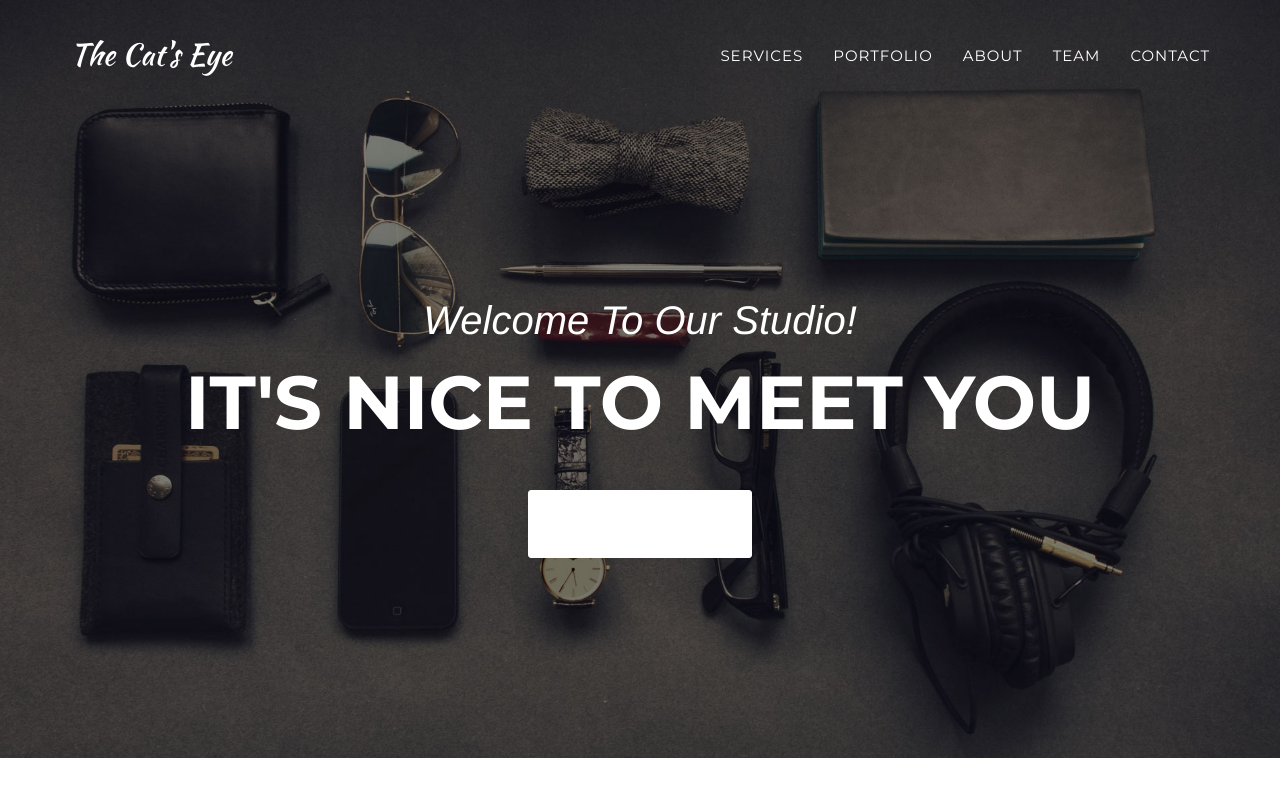
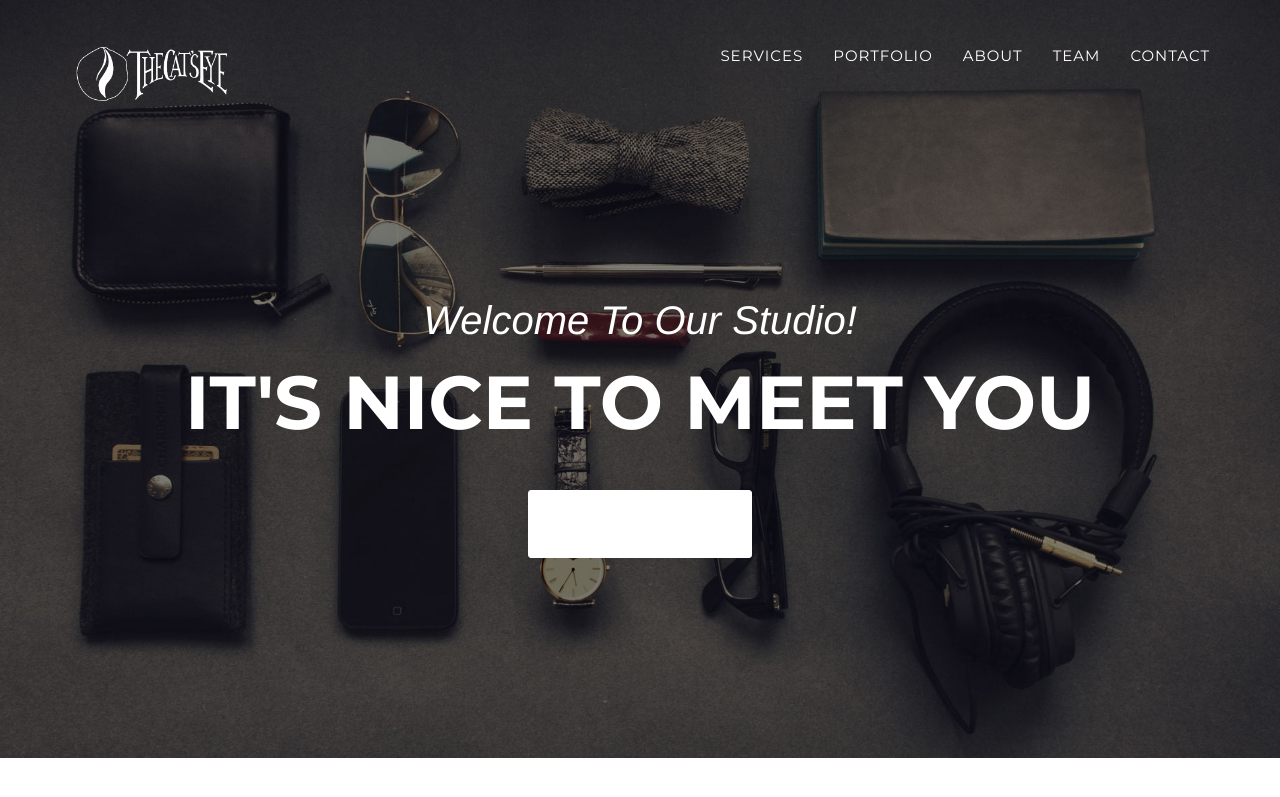
Before and after one commit to ryanfan/cats-eye-revamped, a Jekyll site: the page built from index.html, in a window 1280 px wide and 900 px high. Shown: the top 797 px of the window. Built offline with Jekyll 4.4.1, drawn with Linux system fonts in a browser that asks for light colours; some web fonts are replaced.

Commit message:
Tried logo in header

```diff
--- a/_includes/header.html
+++ b/_includes/header.html
@@ -9,7 +9,8 @@
                     <span class="icon-bar"></span>
                     <span class="icon-bar"></span>
                 </button>
-                <a class="navbar-brand page-scroll" href="#page-top">{{site.title}}</a>
+                <!--<a class="navbar-brand page-scroll" href="#page-top">{{site.title}}</a>-->
+                <a class="navbar-brand page-scroll" href="#page-top"><img height="60px" src="/img/header.png"></a>
             </div>
 
             <!-- Collect the nav links, forms, and other content for toggling -->
```
Also changed, not shown: img/header.png (added).
